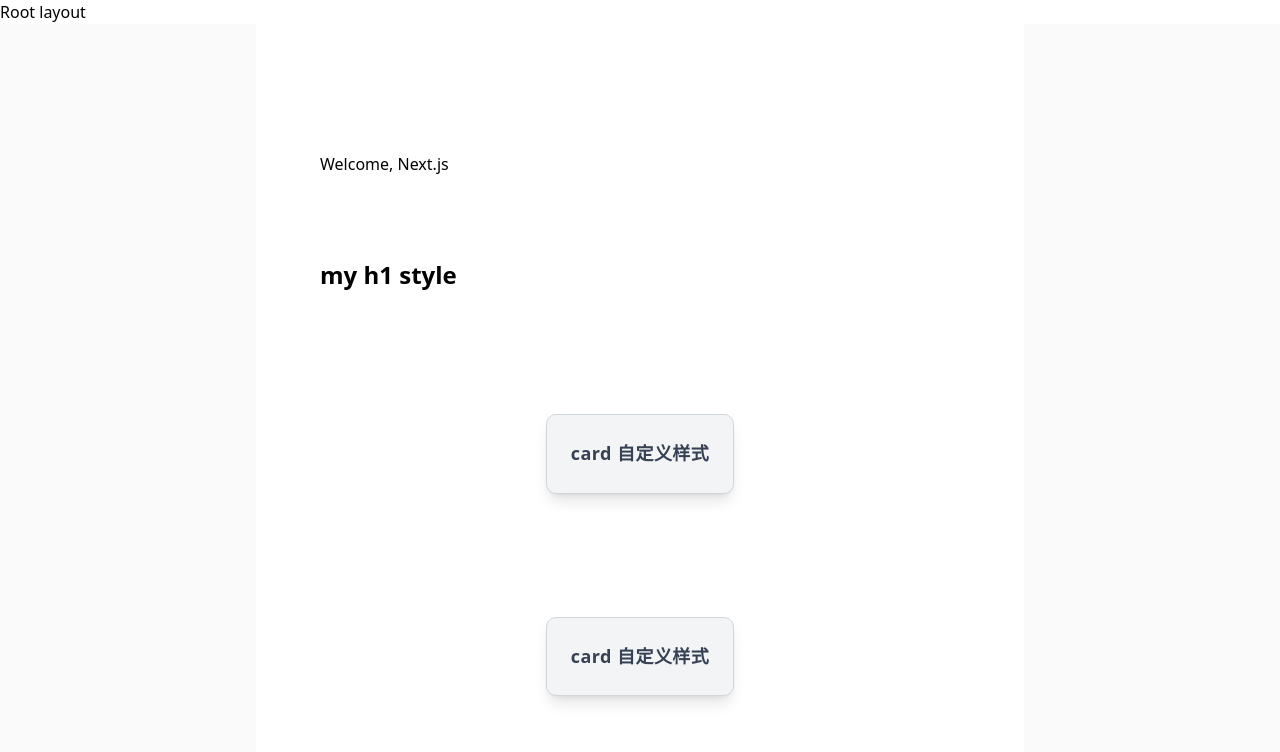
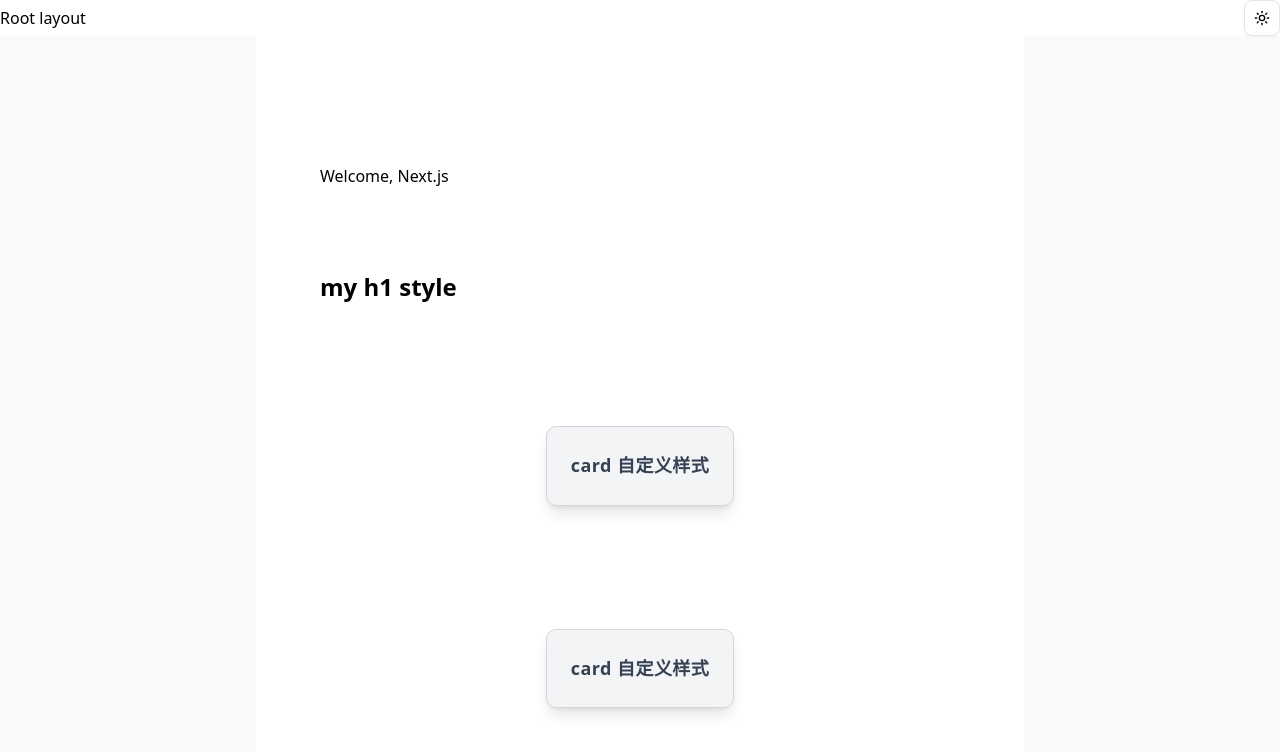
Before and after one commit to qq1093059159/next16-sass, a Next.js app: page / in a window 1280 px wide. Shown: the top 752 px of the page. Built offline with nearby package versions, Linux system fonts and the light colour scheme.

Commit message:
feat: 主题切换

```diff
--- a/app/(root)/layout.tsx
+++ b/app/(root)/layout.tsx
@@ -1,3 +1,4 @@
+import { ModeToggle } from "@/components/DarkMode";
 import React from "react";
 
 export default function DashboardLayout({
@@ -7,7 +8,12 @@
 }>) {
   return (
     <div>
-      <h2>Root layout</h2>
+      <h2 className="flex justify-between items-center">
+        <div>Root layout</div>
+        <div>
+          <ModeToggle />
+        </div>
+      </h2>
       {children}
     </div>
   );
--- /dev/null
+++ b/components/DarkMode.tsx
@@ -0,0 +1,36 @@
+"use client";
+import * as React from "react";
+import { Moon, Sun } from "lucide-react";
+import { useTheme } from "next-themes";
+import { Button } from "@/components/ui/button";
+import {
+  DropdownMenu,
+  DropdownMenuContent,
+  DropdownMenuItem,
+  DropdownMenuTrigger,
+} from "@/components/ui/dropdown-menu";
+export function ModeToggle() {
+  const { setTheme } = useTheme();
+  return (
+    <DropdownMenu>
+      <DropdownMenuTrigger asChild>
+        <Button variant="outline" size="icon">
+          <Sun className="h-[1.2rem] w-[1.2rem] scale-100 rotate-0 transition-all dark:scale-0 dark:-rotate-90" />
+          <Moon className="absolute h-[1.2rem] w-[1.2rem] scale-0 rotate-90 transition-all dark:scale-100 dark:rotate-0" />
+          <span className="sr-only">Toggle theme</span>
+        </Button>
+      </DropdownMenuTrigger>
+      <DropdownMenuContent align="end">
+        <DropdownMenuItem onClick={() => setTheme("light")}>
+          Light
+        </DropdownMenuItem>
+        <DropdownMenuItem onClick={() => setTheme("dark")}>
+          Dark
+        </DropdownMenuItem>
+        <DropdownMenuItem onClick={() => setTheme("system")}>
+          System
+        </DropdownMenuItem>
+      </DropdownMenuContent>
+    </DropdownMenu>
+  );
+}
--- /dev/null
+++ b/components/ui/button.tsx
@@ -0,0 +1,62 @@
+import * as React from "react"
+import { Slot } from "@radix-ui/react-slot"
+import { cva, type VariantProps } from "class-variance-authority"
+
+import { cn } from "@/lib/utils"
+
+const buttonVariants = cva(
+  "inline-flex items-center justify-center gap-2 whitespace-nowrap rounded-md text-sm font-medium transition-all disabled:pointer-events-none disabled:opacity-50 [&_svg]:pointer-events-none [&_svg:not([class*='size-'])]:size-4 shrink-0 [&_svg]:shrink-0 outline-none focus-visible:border-ring focus-visible:ring-ring/50 focus-visible:ring-[3px] aria-invalid:ring-destructive/20 dark:aria-invalid:ring-destructive/40 aria-invalid:border-destructive",
+  {
+    variants: {
+      variant: {
+        default: "bg-primary text-primary-foreground hover:bg-primary/90",
+        destructive:
+          "bg-destructive text-white hover:bg-destructive/90 focus-visible:ring-destructive/20 dark:focus-visible:ring-destructive/40 dark:bg-destructive/60",
+        outline:
+          "border bg-background shadow-xs hover:bg-accent hover:text-accent-foreground dark:bg-input/30 dark:border-input dark:hover:bg-input/50",
+        secondary:
+          "bg-secondary text-secondary-foreground hover:bg-secondary/80",
+        ghost:
+          "hover:bg-accent hover:text-accent-foreground dark:hover:bg-accent/50",
+        link: "text-primary underline-offset-4 hover:underline",
+      },
+      size: {
+        default: "h-9 px-4 py-2 has-[>svg]:px-3",
+        sm: "h-8 rounded-md gap-1.5 px-3 has-[>svg]:px-2.5",
+        lg: "h-10 rounded-md px-6 has-[>svg]:px-4",
+        icon: "size-9",
+        "icon-sm": "size-8",
+        "icon-lg": "size-10",
+      },
+    },
+    defaultVariants: {
+      variant: "default",
+      size: "default",
+    },
+  }
+)
+
+function Button({
+  className,
+  variant = "default",
+  size = "default",
+  asChild = false,
+  ...props
+}: React.ComponentProps<"button"> &
+  VariantProps<typeof buttonVariants> & {
+    asChild?: boolean
+  }) {
+  const Comp = asChild ? Slot : "button"
+
+  return (
+    <Comp
+      data-slot="button"
+      data-variant={variant}
+      data-size={size}
+      className={cn(buttonVariants({ variant, size, className }))}
+      {...props}
+    />
+  )
+}
+
+export { Button, buttonVariants }
--- a/package.json
+++ b/package.json
@@ -11,6 +11,7 @@
   "dependencies": {
     "@clerk/nextjs": "^6.36.5",
     "@radix-ui/react-dropdown-menu": "^2.1.16",
+    "@radix-ui/react-slot": "^1.2.4",
     "@tailwindcss/typography": "^0.5.19",
     "babel-plugin-react-compiler": "^1.0.0",
     "class-variance-authority": "^0.7.1",
```
Also changed, not shown: 1 other file (tests, documents, lock files or other folders).
